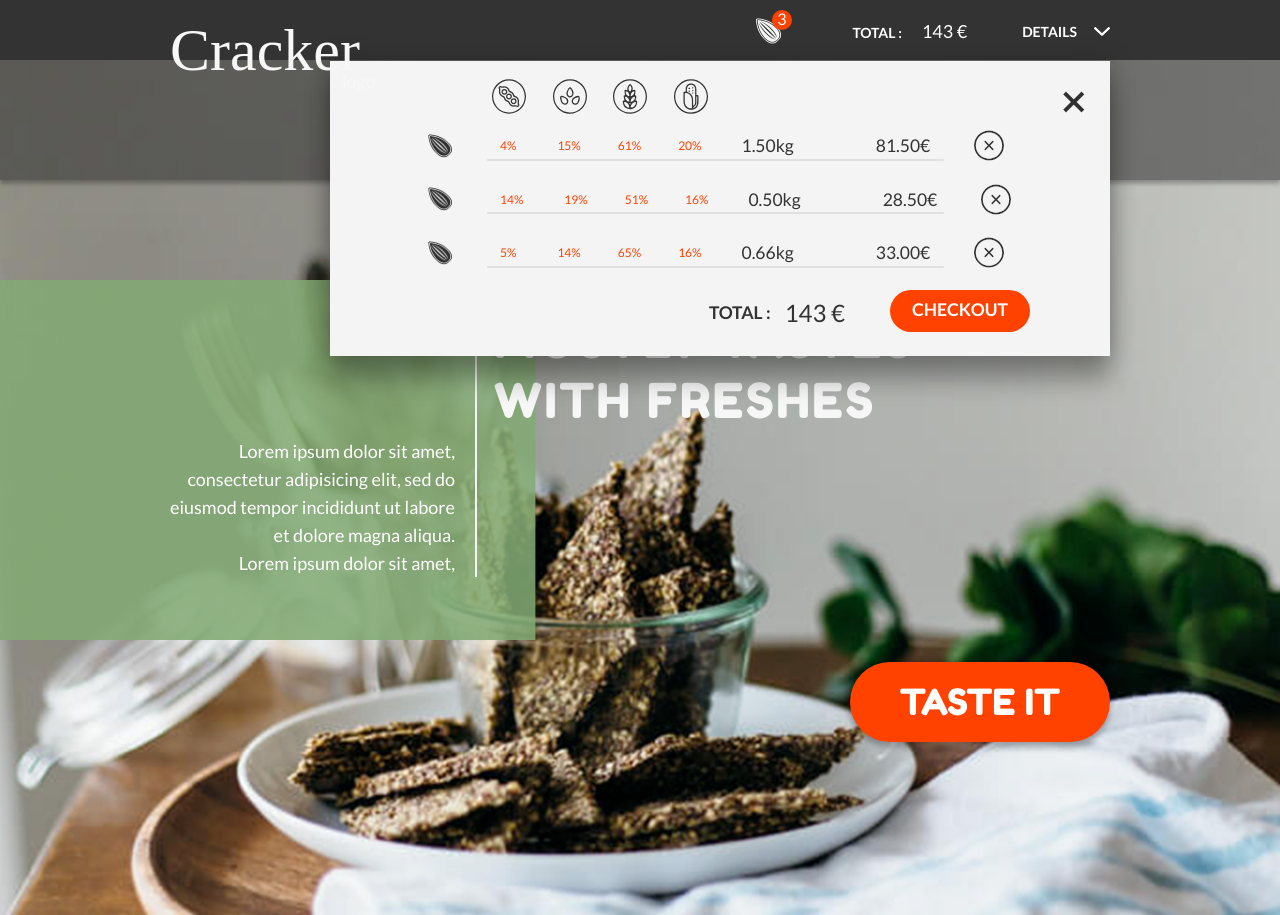
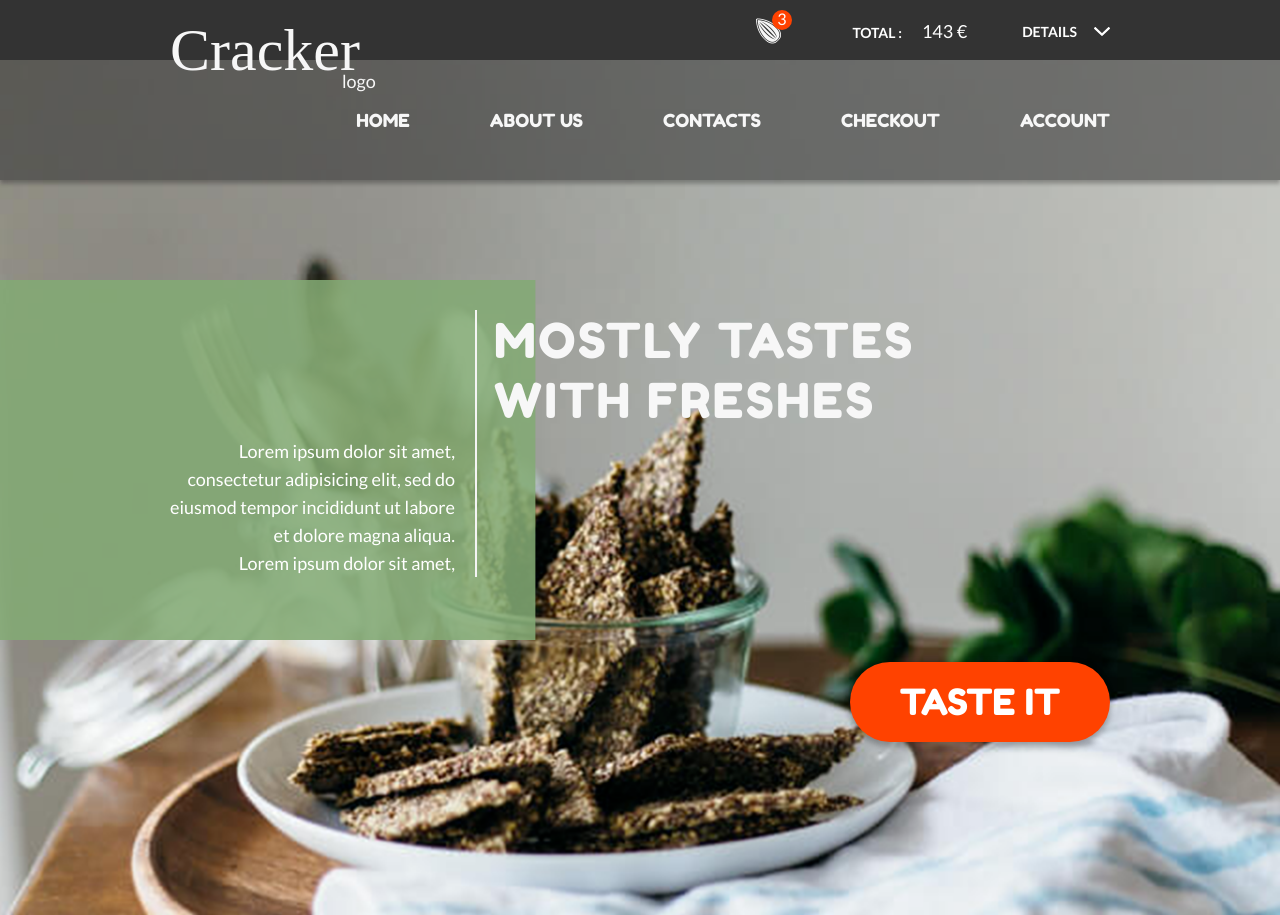
Before and after one commit to nickslice/CrackerSite, a plain HTML site: page index.html in a window 1280 px wide. Shown: the top 915 px of the page. Drawn offline with Linux system fonts and the light colour scheme; a web font is replaced by a local one.

Commit message:
Add files via upload

```diff
--- a/css/style.scss
+++ b/css/style.scss
@@ -140,12 +140,12 @@ body.lock {
 }
 
 .wrapper__details {
+	display: none;
 	width: 780px;
 	height: auto;
 	margin: 21.5px 0px 0px 0px;
 	padding: 18px 27px 21px 98px;
 	position: absolute;
-	display: none;
 	right: 0;
 	background-color: #f4f4f4;
 	box-shadow: 0 0 24px 0 rgba(0, 0, 0, 0.22), 0px 24px 24px 0 rgba(0, 0, 0, 0.3);
--- a/index.html
+++ b/index.html
@@ -19,7 +19,7 @@
 								<p class="order__total">TOTAL :<span class="order__price">143 €</span></p>
 								<div class="order__details">
 									<button class="details__btn">DETAILS<img src="img/fa-angle-down.svg" alt=""></button>
-									<div class="wrapper__details details--active">
+									<div class="wrapper__details">
 										<div><button class="close"><img src="img/details/cancel.png" alt=""></button></div>
 										<div class="details__menu">
 											<div class="menu__icons">
```
Also changed, not shown: css/style.css.
